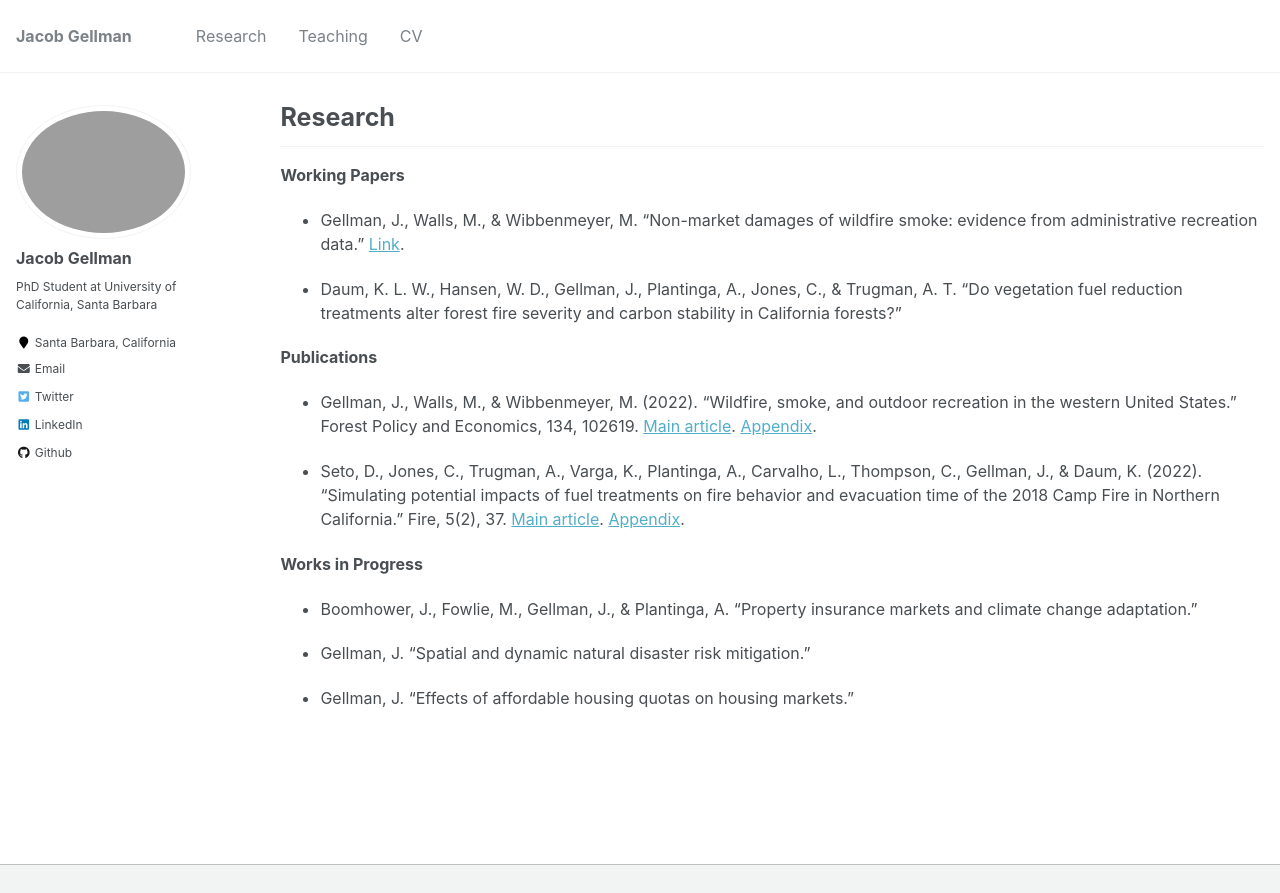
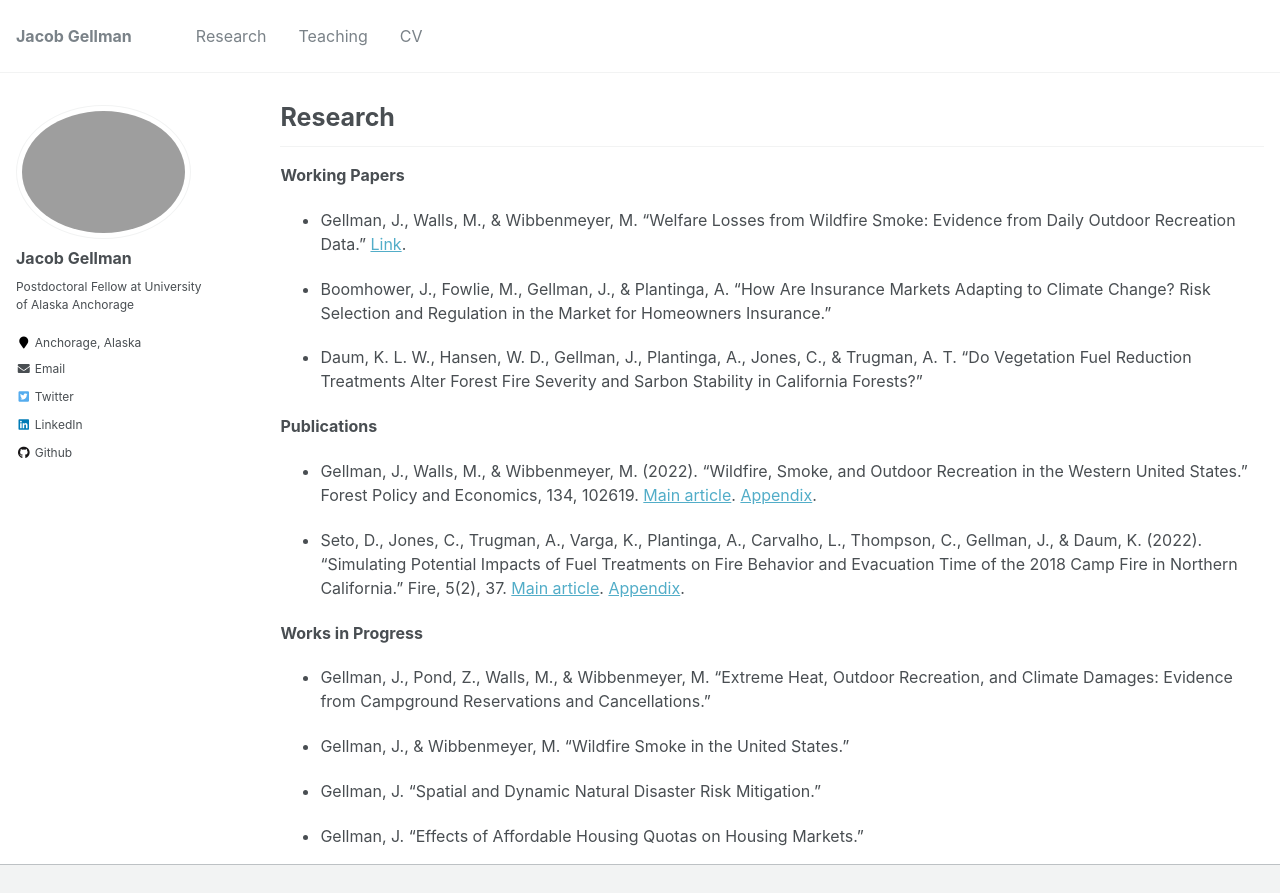
Before and after one commit to jacobgellman/jacobgellman.github.io, a Jekyll site: the page built from _pages/research.md, in a window 1280 px wide and 1045 px high, cut to the strip 0-893 px from the top of the window. Built offline with Jekyll 4.4.1, drawn with Linux system fonts in a browser that asks for light colours.

Commit message:
Website update

```diff
--- a/_config.yml
+++ b/_config.yml
@@ -10,7 +10,7 @@ locale                   : "en-US"
 title                    : "Jacob Gellman"
 title_separator          : "-"
 name                     : &name ""
-description              : &description "PhD Student at the University of California, Santa Barbara."
+description              : &description "Postdoctoral Fellow at the University of Alaska Anchorage."
 url                      : https://jacobgellman.github.io # the base hostname & protocol for your site e.g. "https://mmistakes.github.io"
 baseurl                  : "" # the subpath of your site, e.g. "/blog"
 repository               : "jacobgellman.github.io"
@@ -82,12 +82,12 @@ analytics:
 author:
   name             : "Jacob Gellman"
   avatar           : "profile.jpg"
-  bio              : "PhD Student at University of California, Santa Barbara"
-  location         : "Santa Barbara, California"
+  bio              : "Postdoctoral Fellow at University of Alaska Anchorage"
+  location         : "Anchorage, Alaska"
   employer         :
   # pubmed           : "https://www.ncbi.nlm.nih.gov/pubmed/?term=john+snow"
   # googlescholar    : "http://yourfullgooglescholarurl.com"
-  email            : "gellman@ucsb.edu"
+  email            : "jgellman@alaska.edu"
   # researchgate     :  # example: "https://www.researchgate.net/profile/yourprofile"
   uri              :
   bitbucket        :
--- a/_pages/research.md
+++ b/_pages/research.md
@@ -10,19 +10,22 @@ author_profile: true
 ------
 
 **Working Papers**
-* Gellman, J., Walls, M., & Wibbenmeyer, M. "Non-market damages of wildfire smoke: evidence from administrative recreation data." [Link](https://jacobgellman.github.io/files/gellman_wildfire_smoke_jmp.pdf).
+* Gellman, J., Walls, M., & Wibbenmeyer, M. "Welfare Losses from Wildfire Smoke: Evidence from Daily Outdoor Recreation Data." [Link](https://jacobgellman.github.io/files/gellman_et_al_2023-welfare_losses_wildfire_smoke_recreation.pdf).
 
-* Daum, K. L. W., Hansen, W. D., Gellman, J., Plantinga, A., Jones, C., & Trugman, A. T. "Do vegetation fuel reduction treatments alter forest fire severity and carbon stability in California forests?"
+* Boomhower, J., Fowlie, M., Gellman, J., & Plantinga, A. "How Are Insurance Markets Adapting to Climate Change? Risk Selection and Regulation in the Market for Homeowners Insurance."
+
+* Daum, K. L. W., Hansen, W. D., Gellman, J., Plantinga, A., Jones, C., & Trugman, A. T. "Do Vegetation Fuel Reduction Treatments Alter Forest Fire Severity and Sarbon Stability in California Forests?"
 
 **Publications**
-* Gellman, J., Walls, M., & Wibbenmeyer, M. (2022). "Wildfire, smoke, and outdoor recreation in the western United States." Forest Policy and Economics, 134, 102619. [Main article](https://jacobgellman.github.io/files/gellman_et_al_2022-wildfire_smoke_recreation.pdf). [Appendix](https://jacobgellman.github.io/files/gellman_et_al_2022-wildfire_smoke_recreation_appendix.pdf).
+* Gellman, J., Walls, M., & Wibbenmeyer, M. (2022). "Wildfire, Smoke, and Outdoor Recreation in the Western United States." Forest Policy and Economics, 134, 102619. [Main article](https://jacobgellman.github.io/files/gellman_et_al_2022-wildfire_smoke_recreation.pdf). [Appendix](https://jacobgellman.github.io/files/gellman_et_al_2022-wildfire_smoke_recreation_appendix.pdf).
 
-* Seto, D., Jones, C., Trugman, A., Varga, K., Plantinga, A., Carvalho, L., Thompson, C., Gellman, J., & Daum, K. (2022). "Simulating potential impacts of fuel treatments on fire behavior and evacuation time of the 2018 Camp Fire in Northern California." Fire, 5(2), 37. [Main article](https://jacobgellman.github.io/files/seto_et_al_2022-fuel_treatments_camp_fire.pdf). [Appendix](https://jacobgellman.github.io/files/seto_et_al_2022-fuel_treatments_camp_fire_appendix.pdf).
+* Seto, D., Jones, C., Trugman, A., Varga, K., Plantinga, A., Carvalho, L., Thompson, C., Gellman, J., & Daum, K. (2022). "Simulating Potential Impacts of Fuel Treatments on Fire Behavior and Evacuation Time of the 2018 Camp Fire in Northern California." Fire, 5(2), 37. [Main article](https://jacobgellman.github.io/files/seto_et_al_2022-fuel_treatments_camp_fire.pdf). [Appendix](https://jacobgellman.github.io/files/seto_et_al_2022-fuel_treatments_camp_fire_appendix.pdf).
 
 **Works in Progress**
+* Gellman, J., Pond, Z., Walls, M., & Wibbenmeyer, M. "Extreme Heat, Outdoor Recreation, and Climate Damages: Evidence from Campground Reservations and Cancellations."
 
-* Boomhower, J., Fowlie, M., Gellman, J., & Plantinga, A. "Property insurance markets and climate change adaptation."
+* Gellman, J., & Wibbenmeyer, M. "Wildfire Smoke in the United States."
 
-* Gellman, J. "Spatial and dynamic natural disaster risk mitigation."
+* Gellman, J. "Spatial and Dynamic Natural Disaster Risk Mitigation."
 
-* Gellman, J. "Effects of affordable housing quotas on housing markets."
+* Gellman, J. "Effects of Affordable Housing Quotas on Housing Markets."
```
Also changed, not shown: _pages/about.md (+3 -3 lines), images/profile_jm.jpg (added), 5 other files.
